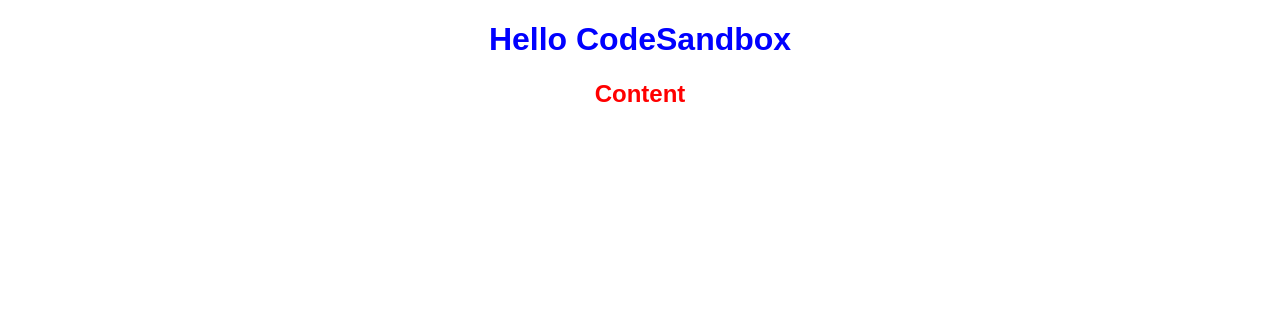
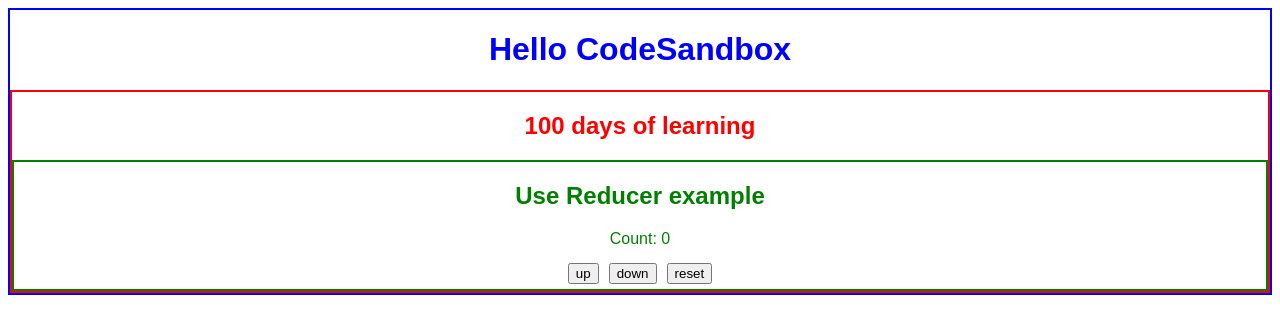
Before and after one commit to bbenedict/codesandbox-react, a React (Create React App) app: page / in a window 1280 px wide. Shown: the top 334 px of the page. Built offline with nearby package versions, Linux system fonts and the light colour scheme.

Commit message:
initial commit

```diff
--- a/src/App.js
+++ b/src/App.js
@@ -7,6 +7,7 @@
   color: blue;
   font-family: sans-serif;
   text-align: center;
+  border: 2px solid blue;
 `;
 
 export default function App() {
--- a/src/Content.js
+++ b/src/Content.js
@@ -1,14 +1,17 @@
 import React from "react";
 import styled from "styled-components";
+import UseReducer from "./UseReducer";
 
 const StyledContent = styled.div`
   color: red;
+  border: 2px solid red;
 `;
 
 export default function Content() {
   return (
     <StyledContent>
-      <h2>Content</h2>
+      <h2>100 days of learning</h2>
+      <UseReducer />
     </StyledContent>
   );
 }
--- /dev/null
+++ b/src/UseReducer.js
@@ -0,0 +1,52 @@
+import React, { useReducer } from "react";
+import styled from "styled-components";
+
+const StyledUseReducer = styled.div`
+  color: green;
+  border: 2px solid green;
+`;
+
+const StyledCounter = styled.div`
+  margin: 10px;
+`;
+
+const StyledButton = styled.button`
+  margin: 5px;
+`;
+
+function localReducer(state, action) {
+  switch (action.type) {
+    case "inc":
+      return { count: state.count + 1 };
+
+    case "dec":
+      return { count: state.count - 1 };
+
+    case "set":
+      return { count: action.payload };
+
+    default:
+      return { count: state.count - 1 };
+  }
+}
+
+export default function UseReducer() {
+  // Using localDispatch and localReducer to distinguish from existing conventions
+  const [state, localDispatch] = useReducer(localReducer, { count: 0 });
+
+  return (
+    <StyledUseReducer>
+      <h2>Use Reducer example</h2>
+      <StyledCounter>Count: {state.count}</StyledCounter>
+      <StyledButton onClick={() => localDispatch({ type: "inc" })}>
+        up
+      </StyledButton>
+      <StyledButton onClick={() => localDispatch({ type: "dec" })}>
+        down
+      </StyledButton>
+      <StyledButton onClick={() => localDispatch({ type: "set", payload: 0 })}>
+        reset
+      </StyledButton>
+    </StyledUseReducer>
+  );
+}
```
